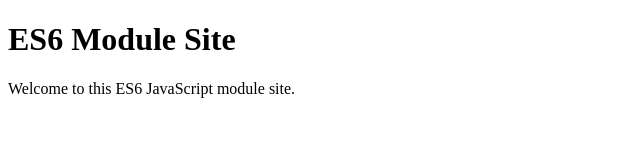
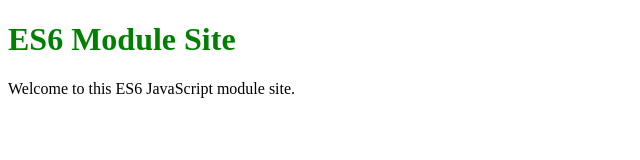
Before and after one commit to edwardtanguay/et733-es6-module-site, a plain HTML site: page index.html in a window 1280 px wide. Shown: the whole page, without its empty margins (0-640 px from the left). Drawn offline with Linux system fonts and the light colour scheme.

Commit message:
css added

```diff
--- /dev/null
+++ b/css/main.css
@@ -0,0 +1,3 @@
+h1 {
+	color: green;
+}
--- a/index.html
+++ b/index.html
@@ -4,6 +4,7 @@
 	<meta charset="UTF-8">
 	<meta name="viewport" content="width=device-width, initial-scale=1.0">
 	<title>ES6 Module Site</title>
+	<link rel="stylesheet" href="css/main.css">
 </head>
 <body>
 	<h1>ES6 Module Site</h1>
```
